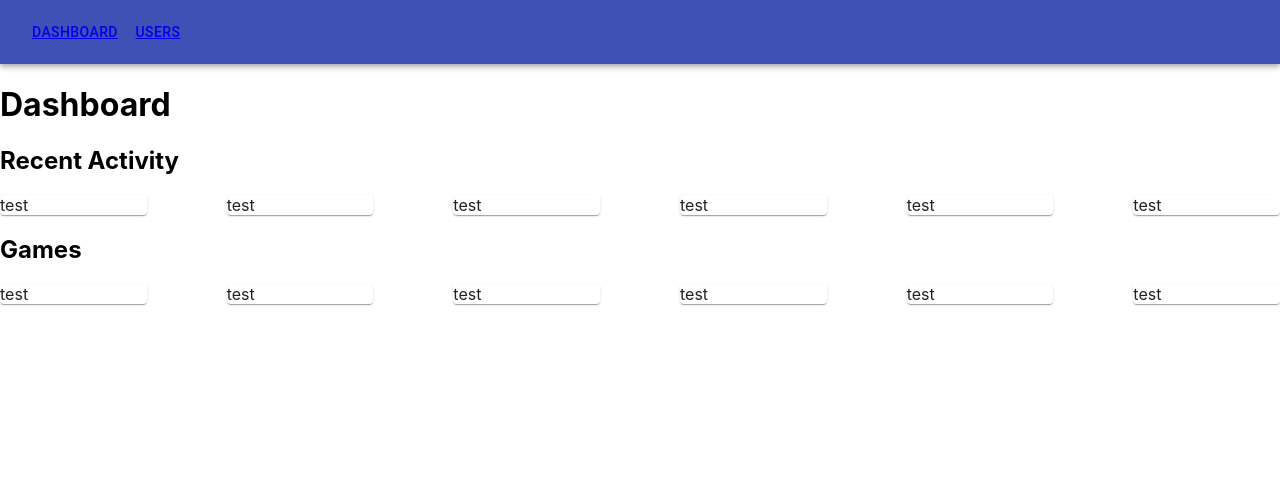
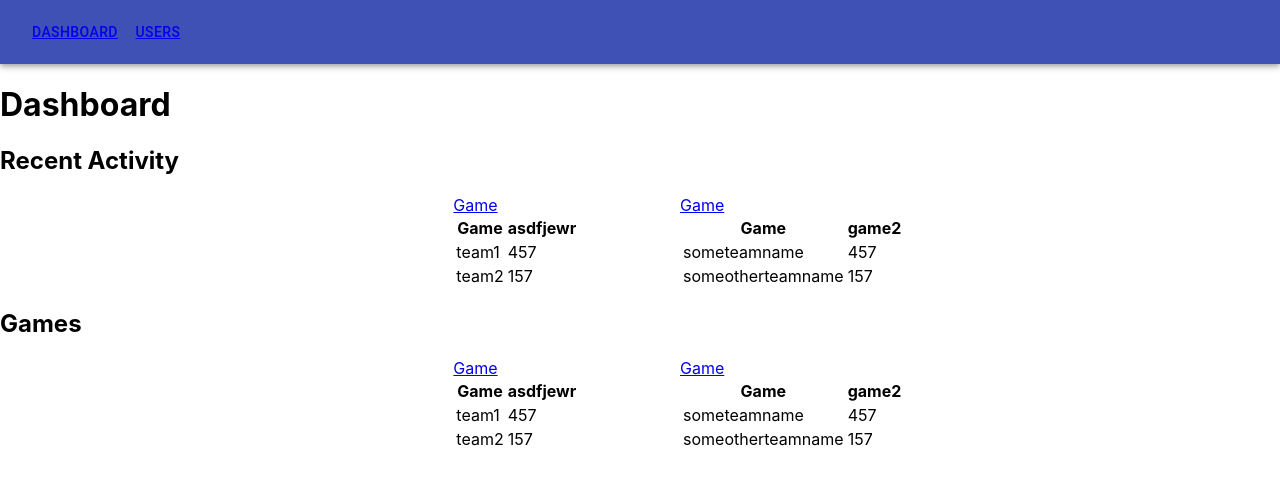
Before and after one commit to moschi/VSS_CT, a React (Create React App) app in the folder jass/: page / in a window 1280 px wide. Shown: the top 484 px of the page. Built offline with nearby package versions, Linux system fonts and the light colour scheme.

Commit message:
added dashboard

```diff
--- a/jass/package.json
+++ b/jass/package.json
@@ -14,7 +14,8 @@
     "react-dom": "^16.13.0",
     "react-router-dom": "^5.1.2",
     "react-scripts": "3.4.0",
-    "typescript": "~3.7.2"
+    "typescript": "~3.7.2",
+    "@material-ui/core": "latest"
   },
   "scripts": {
     "start": "react-scripts start",
--- /dev/null
+++ b/jass/src/classes/Game.ts
@@ -0,0 +1,26 @@
+export interface Game{
+    id:string;
+    rounds:Round[];
+}
+
+export interface Team{
+    name:string;
+}
+
+export interface Trump{
+    name:string;
+    multiplier:number;
+}
+
+
+export interface Round{
+    trump:Trump;
+    pointsPerTeamPerRound:PointsPerTeamPerRound[];
+
+}
+
+export interface PointsPerTeamPerRound{
+    wiisPoints:number;
+    points:number;
+    team:Team;
+}
--- /dev/null
+++ b/jass/src/classes/GameMocks.ts
@@ -0,0 +1,66 @@
+import {Game} from "./Game";
+
+const GameMocks: Game[] = [
+    {
+        id: "asdfjewr",
+        rounds: [{
+            pointsPerTeamPerRound: [
+                {
+                    points: 100,
+                    wiisPoints: 100,
+                    team: {name: "team1"}
+                }, {
+                    points: 57,
+                    wiisPoints: 0,
+                    team: {name: "team2"}
+                }],
+            trump: {multiplier: 3, name: "Trumpf"}
+        },
+            {
+                pointsPerTeamPerRound: [
+                    {
+                        points: 257,
+                        wiisPoints: 0,
+                        team: {name: "team1"}
+                    }, {
+                        points: 0,
+                        wiisPoints: 100,
+                        team: {name: "team2"}
+                    }],
+                trump: {multiplier: 2, name: "Anderer Trumpf"}
+            }
+        ]
+    },
+    {
+        id: "game2",
+        rounds: [{
+            pointsPerTeamPerRound: [
+                {
+                    points: 100,
+                    wiisPoints: 100,
+                    team: {name: "someteamname"}
+                }, {
+                    points: 57,
+                    wiisPoints: 0,
+                    team: {name: "someotherteamname"}
+                }],
+            trump: {multiplier: 3, name: "Trumpf"}
+        },
+            {
+                pointsPerTeamPerRound: [
+                    {
+                        points: 257,
+                        wiisPoints: 0,
+                        team: {name: "someteamname"}
+                    }, {
+                        points: 0,
+                        wiisPoints: 100,
+                        team: {name: "someotherteamname"}
+                    }],
+                trump: {multiplier: 2, name: "Anderer Trumpf"}
+            }
+        ]
+    }
+];
+
+export default GameMocks;
--- /dev/null
+++ b/jass/src/classes/GameUtils.ts
@@ -0,0 +1,50 @@
+import {Game} from "./Game";
+import {Team} from "./Game";
+import {Round} from "./Game";
+
+function calculatePointsPerTeam(game: Game) {
+
+    const rounds: Round[] = game.rounds;
+
+    const team1: Team = rounds[0].pointsPerTeamPerRound[0].team;
+    const team2: Team = rounds[0].pointsPerTeamPerRound[1].team;
+
+    let pointsTeam1: number = 0;
+    let pointsTeam2: number = 0;
+
+    rounds.forEach((round: Round) => {
+
+        for (let i = 0; i < 2; i++) {
+
+            const teamToAddPoints = round.pointsPerTeamPerRound[i].team.name;
+
+            if (team1.name === teamToAddPoints) {
+                pointsTeam1 += round.pointsPerTeamPerRound[i].points;
+                pointsTeam1 += round.pointsPerTeamPerRound[i].wiisPoints;
+            } else if (team2.name === teamToAddPoints) {
+                pointsTeam2 += round.pointsPerTeamPerRound[i].points;
+                pointsTeam2 += round.pointsPerTeamPerRound[i].wiisPoints;
+            } else {
+                console.log("Team does not exist: " + teamToAddPoints)
+            }
+        }
+
+
+
+    });
+
+    return {
+        team1: {
+            team: team1,
+            points: pointsTeam1
+        },
+        team2: {
+            team: team2,
+            points: pointsTeam2
+        }
+    };
+
+
+}
+
+export default calculatePointsPerTeam;
--- a/jass/src/components/Dashboard.tsx
+++ b/jass/src/components/Dashboard.tsx
@@ -1,9 +1,51 @@
 import React from 'react';
-import Button from '@material-ui/core/Button';
 import {Grid} from "@material-ui/core";
-import Paper from "@material-ui/core/Paper";
+import {Game} from "../classes/Game";
+import calculatePointsPerTeam from "../classes/GameUtils";
+import GameMocks from "../classes/GameMocks";
+import {
+    BrowserRouter as Router,
+    Switch,
+    Route,
+    Link
+} from "react-router-dom";
 
 function Dashboard() {
+
+    const gameArray: Game[] = GameMocks;
+
+    const games = gameArray.map((game: Game) => {
+
+        const results = calculatePointsPerTeam(game);
+
+
+        return (
+            <Grid item xs={12} md={4} lg={2}>
+                <Link to="/game">Game</Link>
+                <div className="gameWrapper">
+                    <table>
+                        <thead>
+                        </thead>
+                        <tbody>
+                        <tr>
+                            <th>Game</th>
+                            <th>{game.id}</th>
+                        </tr>
+                        <tr>
+                            <td>{results.team1.team.name}</td>
+                            <td>{results.team1.points}</td>
+                        </tr>
+                        <tr>
+                            <td>{results.team2.team.name}</td>
+                            <td>{results.team2.points}</td>
+                        </tr>
+                        </tbody>
+                    </table>
+                </div>
+            </Grid>
+        )
+    });
+
 
     return (
         <div>
@@ -15,25 +57,7 @@ function Dashboard() {
                   direction="row"
                   justify="center"
                   align-items="center">
-                <Grid item xs={12} md={4} lg={2}>
-                    <Paper>test</Paper>
-                </Grid>
-                <Grid item xs={12} md={4} lg={2}>
-                    <Paper>test</Paper>
-                </Grid>
-                <Grid item xs={12} md={4} lg={2}>
-                    <Paper>test</Paper>
-                </Grid>
-                <Grid item xs={12} md={4} lg={2}>
-                    <Paper>test</Paper>
-                </Grid>
-                <Grid item xs={12} md={4} lg={2}>
-                    <Paper>test</Paper>
-                </Grid>
-                <Grid item xs={12} md={4} lg={2}>
-                    <Paper>test</Paper>
-                </Grid>
-
+                {games}
             </Grid>
 
             <h2>Games</h2>
@@ -43,31 +67,13 @@ function Dashboard() {
                   direction="row"
                   justify="center"
                   align-items="center">
-                <Grid item xs={12} md={4} lg={2}>
-                    <Paper>test</Paper>
-                </Grid>
-                <Grid item xs={12} md={4} lg={2}>
-                    <Paper>test</Paper>
-                </Grid>
-                <Grid item xs={12} md={4} lg={2}>
-                    <Paper>test</Paper>
-                </Grid>
-                <Grid item xs={12} md={4} lg={2}>
-                    <Paper>test</Paper>
-                </Grid>
-                <Grid item xs={12} md={4} lg={2}>
-                    <Paper>test</Paper>
-                </Grid>
-                <Grid item xs={12} md={4} lg={2}>
-                    <Paper>test</Paper>
-                </Grid>
-
+                {games}
             </Grid>
 
 
-                {/*<Button variant="contained" color="primary">ASDF</Button>*/}
+            {/*<Button variant="contained" color="primary">ASDF</Button>*/}
         </div>
-);
+    );
 }
 
 export default Dashboard
--- /dev/null
+++ b/jass/src/react-app-env.d.ts
@@ -0,0 +1 @@
+/// <reference types="react-scripts" />
```
Also changed, not shown: 1 other file (tests, documents, lock files or other folders).
